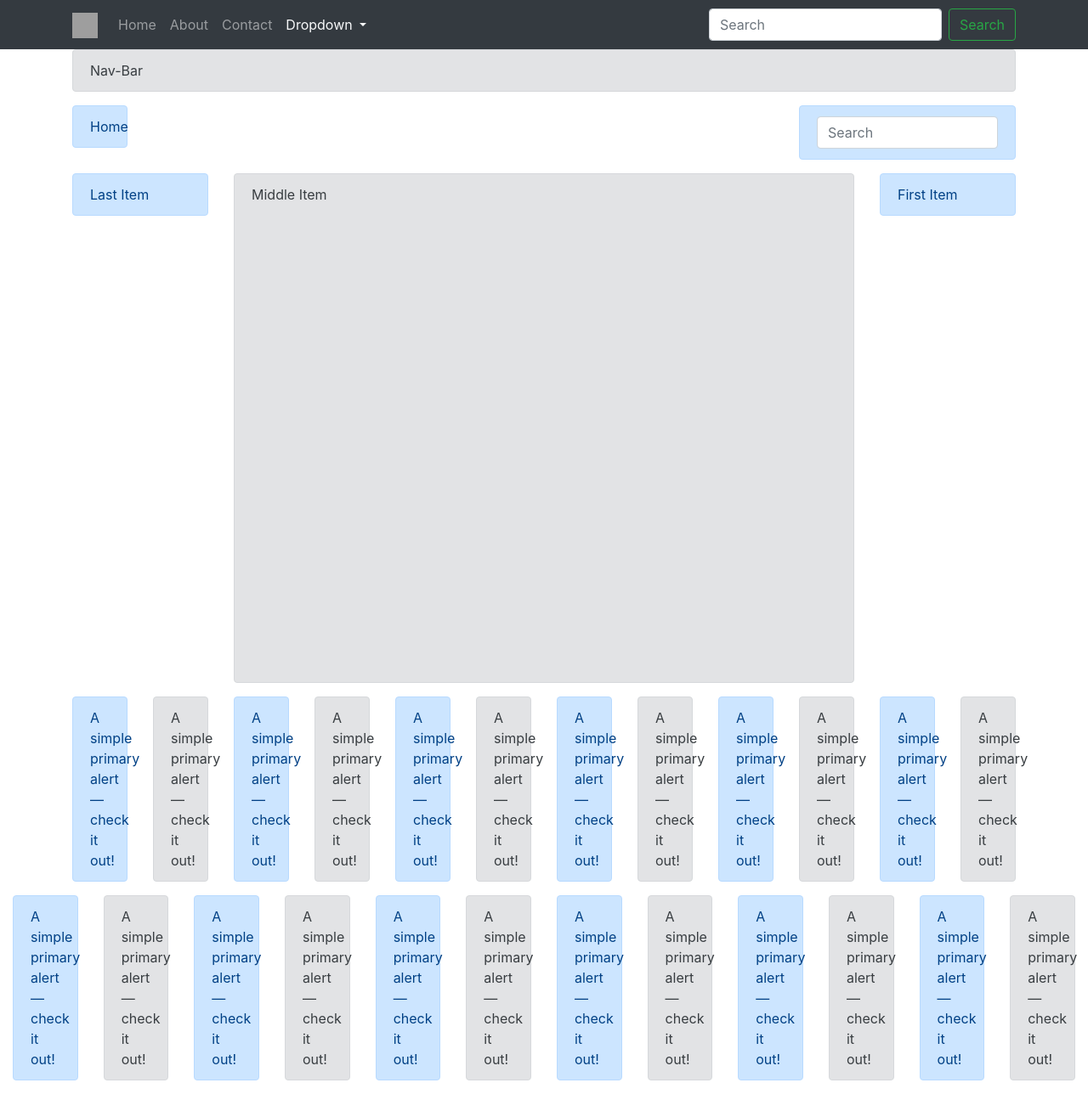
After one commit to FAKRUL-77/-E_commerce_site_Udemy, a Django app: template ecommerce/templates/bootstrap/example.html in a window 1280 px wide. The commit adds this page. Shown: the whole page at 85% size. Run offline with Django 3.2, Linux system fonts and the light colour scheme; the template is opened without the code that fills it, so the values that code supplies are empty; some libraries are stand-ins or nearby versions; grey boxes are pictures that could not be loaded.

Commit message:
commit -- 02

```diff
--- a/ecommerce/customers/urls.py
+++ b/ecommerce/customers/urls.py
@@ -3,7 +3,8 @@ from .views import *
 from .import views
 
 urlpatterns = [
-    path('customerSignUp/', StudentSignUpView.as_view(), name='register'),
+    path('customerSignUp/', CustomerSignUpView.as_view(), name='register'),
+    path('customerLogin/', CustomerLoginView.as_view(), name='login'),
     path('customerLogout/', CustomerLogoutView  .as_view(), name='logout'),
     path('', views.home, name='home'),
 ]
--- a/ecommerce/ecommerce/settings.py
+++ b/ecommerce/ecommerce/settings.py
@@ -130,3 +130,5 @@ MEDIA_URL = '/media/'
 MEDIA_ROOT = os.path.join(BASE_DIR, 'media')
 
 # AUTH_USER_MODEL = 'customers.User'
+
+LOGIN_REDIRECT_URL = 'home'
--- a/ecommerce/ecommerce/urls.py
+++ b/ecommerce/ecommerce/urls.py
@@ -2,9 +2,11 @@ from django.conf import settings
 from django.conf.urls.static import static
 from django.contrib import admin
 from django.urls import path, include
+from django.views.generic import TemplateView
 
 urlpatterns = [
   path('admin/', admin.site.urls),
-  path('prod/', include('products.urls')),
-  path('', include('customers.urls')),
+  path('', include('products.urls')),
+  path('user/', include('customers.urls')),
+  path('bootstrap/', TemplateView.as_view(template_name='bootstrap/example.html'))
 ] + static(settings.MEDIA_URL, document_root=settings.MEDIA_ROOT)
--- a/ecommerce/products/models.py
+++ b/ecommerce/products/models.py
@@ -2,6 +2,8 @@ import os
 import random
 from django.db.models.signals import pre_save
 from django.db import models
+from django.utils import timezone
+
 from .utils import unique_slug_generator
 
 
@@ -52,8 +54,12 @@ class Product(models.Model):
     image = models.ImageField(upload_to=upload_image_path, null=True, blank=True)
     featured = models.BooleanField(default=False)
     active = models.BooleanField(default=True)
+    timestamp = models.DateTimeField(auto_now_add=True)
 
     objects = ProductManager()
+
+    # def get_absolute_url(self):
+    #     return "{{slug}}/".format(slug=self.slug)
 
     def __str__(self):
         return self.title
--- a/ecommerce/products/urls.py
+++ b/ecommerce/products/urls.py
@@ -8,5 +8,6 @@ urlpatterns = [
     path('featured_slug/<str:slug>', ProductDetailSlugView.as_view(), name='product_slug_view'),
     path('product/', ProductListView.as_view(), name='product_list'),
     path('product/<str:pk>', ProductDetailView.as_view(), name='product_detail'),
+    # path('product/<str:slug>', ProductDetailView.as_view(), name='product_slug'),
     path('product-fbv/<str:pk>', product_detail_view, name='product_detail_fbv'),
 ]
--- a/ecommerce/templates/base.html
+++ b/ecommerce/templates/base.html
@@ -13,6 +13,8 @@
         <link rel="stylesheet" href="{% static 'style.css' %}">
 {#        <link rel="stylesheet" href="{% static 'navbar_style.css' %}">#}
         <link rel="stylesheet" href="https://cdnjs.cloudflare.com/ajax/libs/font-awesome/4.7.0/css/font-awesome.min.css">
+{#        <link rel="stylesheet" href="https://stackpath.bootstrapcdn.com/bootstrap/4.5.0/css/bootstrap.min.css" integrity="sha384-9aIt2nRpC12Uk9gS9baDl411NQApFmC26EwAOH8WgZl5MYYxFfc+NcPb1dKGj7Sk" crossorigin="anonymous">#}
+
     </head>
 
     <body class="d-flex flex-column h-100">
--- /dev/null
+++ b/ecommerce/templates/bootstrap/example.html
@@ -0,0 +1,258 @@
+{% load static %}
+<!doctype html>
+<html lang="en">
+  <head>
+    <!-- Required meta tags -->
+    <meta charset="utf-8">
+    <meta name="viewport" content="width=device-width, initial-scale=1, shrink-to-fit=no">
+    <link rel="stylesheet" href="{% static 'css/bootstrap.css' %}">
+    <link rel="stylesheet" href="https://cdnjs.cloudflare.com/ajax/libs/font-awesome/4.7.0/css/font-awesome.min.css">
+          <link rel="stylesheet" href="https://stackpath.bootstrapcdn.com/bootstrap/4.5.0/css/bootstrap.min.css" integrity="sha384-9aIt2nRpC12Uk9gS9baDl411NQApFmC26EwAOH8WgZl5MYYxFfc+NcPb1dKGj7Sk" crossorigin="anonymous">
+
+
+    <!-- Bootstrap CSS -->
+
+    <title>Hello, world!</title>
+  </head>
+  <body>
+
+
+
+
+
+
+<nav class="navbar navbar-dark bg-dark navbar-expand-md ">
+    <div class="container ">
+        <a class="navbar-brand" href="#">
+            <img src="https://getbootstrap.com/docs/4.5/assets/brand/bootstrap-solid.svg" width="30" height="30" alt="" loading="lazy">
+        </a>
+
+        <button class="navbar-toggler" type="button" data-toggle="collapse" data-target="#navbarToggler"
+                aria-controls="navbarToggleExternalContent" aria-expanded="false" aria-label="Toggle navigation">
+          <span class="navbar-toggler-icon"></span>
+        </button>
+
+        <div class="collapse navbar-collapse " style="height: 1px" id="navbarToggler">
+            <ul class="navbar-nav">
+                <li class="nav-item">
+                    <a href="#" class="nav-link">Home</a>
+                </li>
+                <li class="nav-item">
+                    <a href="#" class="nav-link">About</a>
+                </li>
+                <li class="nav-item">
+                    <a href="#" class="nav-link">Contact</a>
+                </li>
+
+                <li class="nav-item dropdown">
+                    <a class="nav-link text-light dropdown-toggle" href="#" id="navbarDropdown" role="button"  data-toggle="dropdown" aria-haspopup="true" aria-expanded="false">
+                      Dropdown
+                    </a>
+                    <div class="dropdown-menu" aria-labelledby="navbarDropdown">
+                      <a class="dropdown-item" href="#">Action</a>
+                      <a class="dropdown-item" href="#">Another action</a>
+                      <div class="dropdown-divider"></div>
+                      <a class="dropdown-item" href="#">Something else here</a>
+                    </div>
+                 </li>
+
+            </ul>
+
+            <form class="form-inline ml-auto">
+              <input class="form-control mr-sm-2" type="search" placeholder="Search" aria-label="Search">
+              <button class="btn btn-outline-success my-2 my-sm-0" type="submit">Search</button>
+            </form>
+        </div>
+    </div>
+</nav>
+
+
+
+
+
+
+  <div class="container">
+       <div class="row">
+        <div class="col">
+            <div class="alert alert-secondary" role="alert">
+              Nav-Bar
+            </div>
+        </div>
+      </div>
+
+
+      <div class="row">
+          <div class="col-1">
+              <div class="alert alert-primary" role="alert">
+                  Home
+              </div>
+          </div>
+          <div class="col-2 col-sm-12 col-md-6 col-lg-3 ml-auto">
+              <div class="alert alert-primary" role="alert">
+                  <input type="text" class="form-control" placeholder="Search">
+              </div>
+          </div>
+      </div>
+
+      <div class="row">
+        <div class="col-12 col-lg-2 order-12">
+            <div class="alert alert-primary" role="alert">
+              First Item
+            </div>
+        </div>
+        <div class="col-12 col-lg-8 order-6">
+            <div class="alert alert-secondary" role="alert" style="min-height: 600px">
+              Middle Item
+            </div>
+        </div>
+        <div class="col-12 col-lg-2 order-1">
+            <div class="alert alert-primary" role="alert">
+              Last Item
+            </div>
+        </div>
+      </div>
+  </div>
+
+
+
+
+
+
+    <div class="container">
+
+        <div class="row">
+            <div class="col">
+                <div class="alert alert-primary" role="alert">
+                  A simple primary alert—check it out!
+                </div>
+            </div>
+            <div class="col">
+                <div class="alert alert-secondary" role="alert">
+                  A simple primary alert—check it out!
+                </div>
+            </div>
+            <div class="col">
+                <div class="alert alert-primary" role="alert">
+                  A simple primary alert—check it out!
+                </div>
+            </div>
+            <div class="col">
+                <div class="alert alert-secondary" role="alert">
+                  A simple primary alert—check it out!
+                </div>
+            </div>
+            <div class="col">
+                <div class="alert alert-primary" role="alert">
+                  A simple primary alert—check it out!
+                </div>
+            </div>
+            <div class="col">
+                <div class="alert alert-secondary" role="alert">
+                  A simple primary alert—check it out!
+                </div>
+            </div>
+            <div class="col">
+                <div class="alert alert-primary" role="alert">
+                  A simple primary alert—check it out!
+                </div>
+            </div>
+            <div class="col">
+                <div class="alert alert-secondary" role="alert">
+                  A simple primary alert—check it out!
+                </div>
+            </div>
+            <div class="col">
+                <div class="alert alert-primary" role="alert">
+                  A simple primary alert—check it out!
+                </div>
+            </div>
+            <div class="col">
+                <div class="alert alert-secondary" role="alert">
+                  A simple primary alert—check it out!
+                </div>
+            </div>
+            <div class="col">
+                <div class="alert alert-primary" role="alert">
+                  A simple primary alert—check it out!
+                </div>
+            </div>
+            <div class="col">
+                <div class="alert alert-secondary" role="alert">
+                  A simple primary alert—check it out!
+                </div>
+            </div>
+        </div>
+    </div>
+
+
+    <div class="container-fluid">
+        <div class="row">
+            <div class="col-1">
+                <div class="alert alert-primary" role="alert">
+                  A simple primary alert—check it out!
+                </div>
+            </div>
+            <div class="col-1">
+                <div class="alert alert-secondary" role="alert">
+                  A simple primary alert—check it out!
+                </div>
+            </div>
+            <div class="col-1">
+                <div class="alert alert-primary" role="alert">
+                  A simple primary alert—check it out!
+                </div>
+            </div>
+            <div class="col-1">
+                <div class="alert alert-secondary" role="alert">
+                  A simple primary alert—check it out!
+                </div>
+            </div>
+            <div class="col-1">
+                <div class="alert alert-primary" role="alert">
+                  A simple primary alert—check it out!
+                </div>
+            </div>
+            <div class="col-1">
+                <div class="alert alert-secondary" role="alert">
+                  A simple primary alert—check it out!
+                </div>
+            </div>
+            <div class="col-1">
+                <div class="alert alert-primary" role="alert">
+                  A simple primary alert—check it out!
+                </div>
+            </div>
+            <div class="col-1">
+                <div class="alert alert-secondary" role="alert">
+                  A simple primary alert—check it out!
+                </div>
+            </div>
+            <div class="col-1">
+                <div class="alert alert-primary" role="alert">
+                  A simple primary alert—check it out!
+                </div>
+            </div>
+            <div class="col-1">
+                <div class="alert alert-secondary" role="alert">
+                  A simple primary alert—check it out!
+                </div>
+            </div>
+            <div class="col-1">
+                <div class="alert alert-primary" role="alert">
+                  A simple primary alert—check it out!
+                </div>
+            </div>
+            <div class="col-1">
+                <div class="alert alert-secondary" role="alert">
+                  A simple primary alert—check it out!
+                </div>
+            </div>
+        </div>
+    </div>
+
+
+        <script src="{% static 'js/jquery-3.4.1.slim.min.js' %}"></script>
+        <script src="{% static 'js/popper.min.js' %}" ></script>
+        <script src="{% static 'js/bootstrap.bundle.js' %}"></script>
+  </body>
+</html>
```
Also changed, not shown: ecommerce/customers/forms.py (+10 -1 lines), ecommerce/customers/templates/customer/login_form.html (added, +22 -0 lines), ecommerce/customers/views.py (+11 -3 lines), ecommerce/products/templates/product_detail_view.html (+11 -7 lines), ecommerce/products/templates/product_list_view.html (+16 -4 lines), ecommerce/products/templates/snippest/card.html (added, +11 -0 lines), ecommerce/templates/navbar.html (+31 -10 lines), ecommerce/media/products/9171/9171.jpg (added), ecommerce/products/migrations/0007_product_timestamp.py (added).
